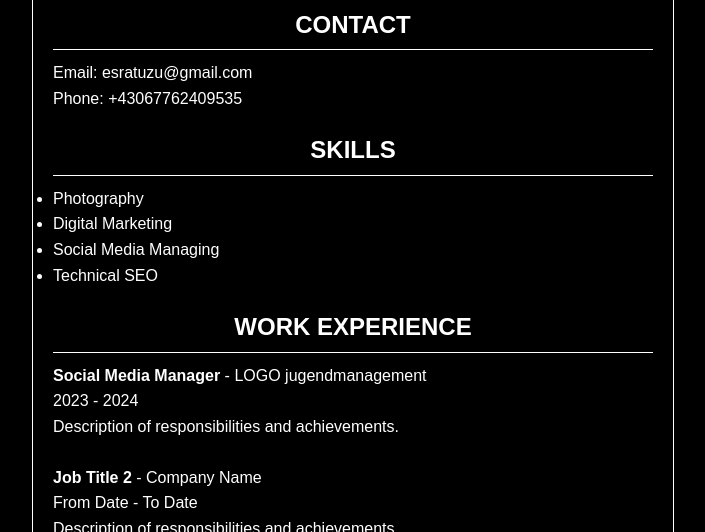
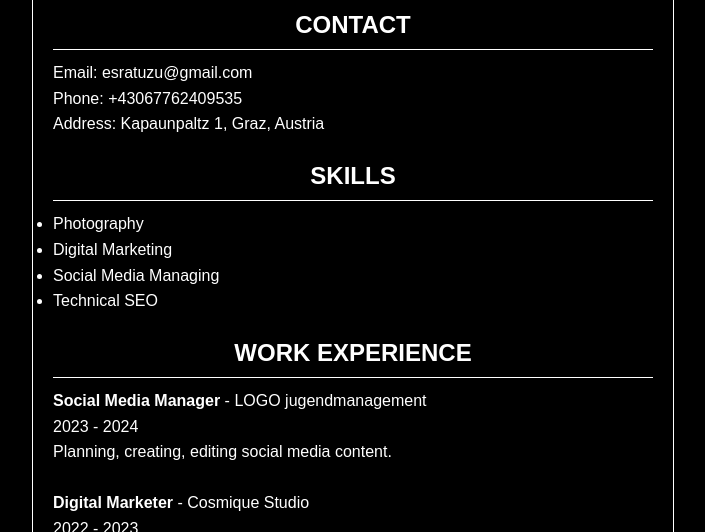
Before and after one commit to ninashfr/cos24-cards, a plain HTML site: page tuezue-esra/index.html in a window 1280 px wide. Shown: the part 268-800 px from the top of the page, without its empty margins (287-992 px from the left). Drawn offline with Linux system fonts and the light colour scheme.

Commit message:
Update index.html

```diff
--- a/tuezue-esra/index.html
+++ b/tuezue-esra/index.html
@@ -86,6 +86,7 @@
       <h2>Contact</h2>
       <p>Email: esratuzu@gmail.com</p>
       <p>Phone: +43067762409535</p>
+      <p>Address: Kapaunpaltz 1, Graz, Austria</p>
     </div>
     <div class="section">
       <h2>Skills</h2>
@@ -100,11 +101,11 @@
       <h2>Work Experience</h2>
       <p><strong>Social Media Manager</strong> - LOGO jugendmanagement</p>
       <p>2023 - 2024</p>
-      <p>Description of responsibilities and achievements.</p>
+      <p>Planning, creating, editing social media content.</p>
       <br>
-      <p><strong>Job Title 2</strong> - Company Name</p>
-      <p>From Date - To Date</p>
-      <p>Description of responsibilities and achievements.</p>
+      <p><strong>Digital Marketer</strong> - Cosmique Studio</p>
+      <p>2022 - 2023</p>
+      <p>SEO Marketing - Email Marketing - Managing Website (Shopify)</p>
     </div>
     <div class="section">
       <h2>Education</h2>
```
